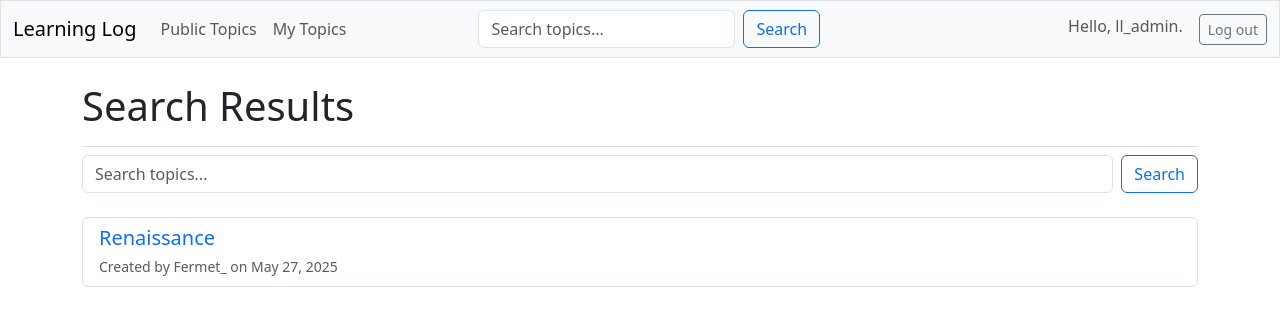
After one commit to Kayutas/Learning_Log, a Django app: page /search/ in a window 1280 px wide. The commit adds this page. Shown: the top 326 px of the page. Run offline with Django 5.2, Linux system fonts and the light colour scheme; a user stored in the database is signed in; data comes from the database, SQL or seed files in the repository; some libraries are stand-ins or nearby versions.

Commit message:
Added search functionalty

```diff
--- a/learning_logs/templates/learning_logs/base.html
+++ b/learning_logs/templates/learning_logs/base.html
@@ -33,7 +33,13 @@
                                 My Topics</a>
                         </li>
                     {% endif %}
-                </ul> <!-- End of links on left side of navbar-->
+                </ul>
+
+                <!-- Add this search form -->
+                <form class="d-flex me-auto" method="GET" action="{% url 'learning_logs:search' %}">
+                    <input class="form-control me-2" type="search" name="q" placeholder="Search topics..." aria-label="Search">
+                    <button class="btn btn-outline-primary" type="submit">Search</button>
+                </form>
 
                 <!-- Account-related links-->
                 <ul class="navbar-nav ms-auto mb-2 mb-md-0">
--- /dev/null
+++ b/learning_logs/templates/learning_logs/search_results.html
@@ -0,0 +1,33 @@
+{% extends 'learning_logs/base.html' %}
+
+{% block page_header %}
+    <h1>Search Results</h1>
+{% endblock page_header %}
+
+{% block content %}
+    <div class="mb-4">
+        <form method="GET" action="{% url 'learning_logs:search' %}" class="d-flex">
+            <input type="text" name="q" class="form-control me-2" placeholder="Search topics..." value="{{ query }}">
+            <button type="submit" class="btn btn-outline-primary">Search</button>
+        </form>
+    </div>
+
+    {% if query %}
+        <h4>Results for "{{ query }}":</h4>
+    {% endif %}
+
+    <div class="list-group">
+        {% for topic in topics %}
+            <div class="list-group-item">
+                <h5 class="mb-1">
+                    <a href="{% url 'learning_logs:topic' topic.id %}" class="text-decoration-none">
+                        {{ topic.text }}
+                    </a>
+                </h5>
+                <small class="text-muted">Created by {{ topic.owner.username }} on {{ topic.date_added|date:"M d, Y" }}</small>
+            </div>
+        {% empty %}
+            <p>No topics found{% if query %} matching "{{ query }}"{% endif %}.</p>
+        {% endfor %}
+    </div>
+{% endblock content %}
--- a/learning_logs/urls.py
+++ b/learning_logs/urls.py
@@ -22,6 +22,6 @@ urlpatterns = [
     path('public_topics/', views.public_topics, name='public_topics'),
     path('make_public/<int:topic_id>/', views.make_public, name='make_public'),
     path('topics/<int:topic_id>/make_private/', views.make_private, name='make_private'),
-
+    path('search/', views.search_topics, name='search'),
 
 ]
--- a/learning_logs/views.py
+++ b/learning_logs/views.py
@@ -1,6 +1,7 @@
 from django.shortcuts import render, redirect, get_object_or_404
 from django.contrib.auth.decorators import login_required
 from django.http import Http404
+from django.db.models import Q
 
 from .models import Topic, Entry
 from .forms import TopicForm, EntryForm
@@ -115,6 +116,25 @@ def new_entry(request, topic_id):
     context = {'topic': topic, 'form' :form}
     return render(request, 'learning_logs/new_entry.html', context)
 
+@login_required
+def search_topics(request):
+    """Search for topics and entries."""
+    query = request.GET.get('q', '')
+    if query:
+        # Search in both public topics and their entries
+        topics = Topic.objects.filter(
+            Q(public=True) &
+            (Q(text__icontains=query) | Q(entry__text__icontains=query))
+        ).distinct()
+    else:
+        topics = Topic.objects.filter(public=True)
+
+    context = {
+        'topics': topics,
+        'query': query,
+    }
+    return render(request, 'learning_logs/search_results.html', context)
+
 
 @login_required
 def edit_entry(request, entry_id):
```
